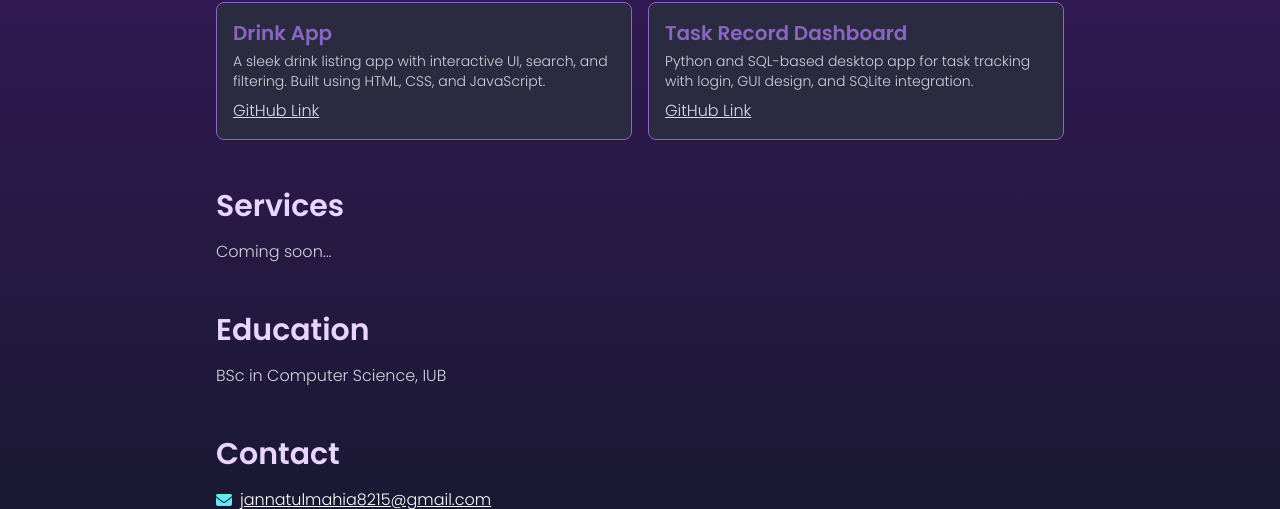
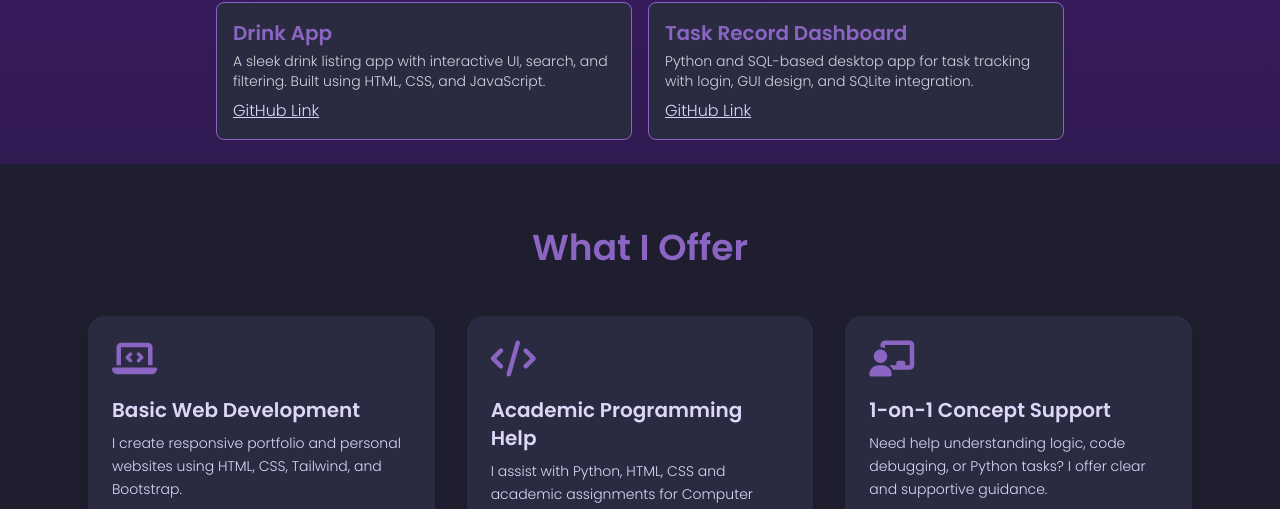
Before and after one commit to jannatulmahia20/My-Portfolio, a plain HTML site: page index.html in a window 1280 px wide. Shown: the part 890-1399 px from the top of the page. Drawn offline with nearby package versions, Linux system fonts and the light colour scheme.

Commit message:
updated services

```diff
--- a/index.html
+++ b/index.html
@@ -8,6 +8,8 @@
   <link rel="preconnect" href="https://fonts.googleapis.com" />
   <link href="https://fonts.googleapis.com/css2?family=Poppins:wght@300;600&display=swap" rel="stylesheet" />
   <link rel="stylesheet" href="https://cdnjs.cloudflare.com/ajax/libs/font-awesome/6.5.0/css/all.min.css">
+  <link rel="stylesheet" href="https://unpkg.com/aos@next/dist/aos.css" />
+
 
   <style>
     body {
@@ -19,7 +21,9 @@
 
   </style>
 </head>
+
 <body class="bg-gradient-to-b from-purple-900 to-gray-900 text-white">
+
 
   <!-- Navigation Bar -->
 <nav class="bg-[#1e1e2f] shadow-md sticky top-0 z-20">
@@ -54,7 +58,10 @@
   <a href="#services" class="block w-full text-left hover:text-[#8a65c2] transition">Services</a>
   <a href="#education" class="block w-full text-left hover:text-[#8a65c2] transition">Education</a>
 </div>
-
+<!--  Hamburger Menu Button for Mobile -->
+<button id="menu-btn" class="md:hidden text-[#dcd6f7] focus:outline-none">
+  <i class="fas fa-bars text-2xl"></i>
+</button>
 
     </div>
   </div>
@@ -67,6 +74,7 @@
     mobileMenu.classList.toggle('hidden');
   });
 </script>
+
 
 
   <!-- Header -->
@@ -89,8 +97,10 @@
 
   <!-- Skills -->
   <section id="skills" class="p-6 max-w-4xl mx-auto">
-    <h2 class="text-3xl font-semibold text-purple-200 mb-4">Skills</h2>
+    <h2 class="text-3xl font-semibold text-purple-200 mb-4"> My Skills</h2>
+
     <div class="grid grid-cols-2 md:grid-cols-3 gap-4 text-gray-300">
+
       <span class="bg-purple-800 rounded px-3 py-2 text-center shadow">HTML5</span>
       <span class="bg-purple-800 rounded px-3 py-2 text-center shadow">Tailwind CSS</span>
       <span class="bg-purple-800 rounded px-3 py-2 text-center shadow">JavaScript (basic)</span>
@@ -145,16 +155,54 @@
 </section>
 
 
-  <!-- Services -->
-  <section id="services" class="p-6 max-w-4xl mx-auto">
-    <h2 class="text-3xl font-semibold text-purple-200 mb-4">Services</h2>
-    <p class="text-gray-300">Coming soon...</p>
-  </section>
+  <!-- Services Section -->
+<section id="services" class="py-16 bg-[#1e1e2f] text-[#dcd6f7]">
+  <div class="max-w-6xl mx-auto px-6">
+    <h2 class="text-4xl font-bold text-center mb-12 text-[#8a65c2]">What I Offer</h2>
+    <div class="grid gap-8 md:grid-cols-3">
+
+      <!-- Service 1 -->
+      <div class="bg-[#2a2a40] p-6 rounded-2xl shadow-lg hover:scale-105 transform transition">
+        <div class="text-4xl mb-4 text-[#8a65c2]">
+          <i class="fas fa-laptop-code"></i>
+        </div>
+        <h3 class="text-xl font-semibold mb-2">Basic Web Development</h3>
+        <p class="text-sm leading-relaxed">
+          I create responsive portfolio and personal websites using HTML, CSS, Tailwind, and Bootstrap.
+        </p>
+      </div>
+
+      <!-- Service 2 -->
+      <div class="bg-[#2a2a40] p-6 rounded-2xl shadow-lg hover:scale-105 transform transition">
+        <div class="text-4xl mb-4 text-[#8a65c2]">
+          <i class="fas fa-code"></i>
+        </div>
+        <h3 class="text-xl font-semibold mb-2">Academic Programming Help</h3>
+        <p class="text-sm leading-relaxed">
+          I assist with Python, HTML, CSS and academic assignments for Computer Science and Engineering students.
+        </p>
+      </div>
+
+      <!-- Service 3 -->
+      <div class="bg-[#2a2a40] p-6 rounded-2xl shadow-lg hover:scale-105 transform transition">
+        <div class="text-4xl mb-4 text-[#8a65c2]">
+          <i class="fas fa-chalkboard-teacher"></i>
+        </div>
+        <h3 class="text-xl font-semibold mb-2">1-on-1 Concept Support</h3>
+        <p class="text-sm leading-relaxed">
+          Need help understanding logic, code debugging, or Python tasks? I offer clear and supportive guidance.
+        </p>
+      </div>
+
+    </div>
+  </div>
+</section>
+
 
   <!-- Education -->
   <section id="education" class="p-6 max-w-4xl mx-auto">
     <h2 class="text-3xl font-semibold text-purple-200 mb-4">Education</h2>
-    <p class="text-gray-300">BSc in Computer Science, IUB</p>
+    <p class="text-gray-300">BSc in Computer Science And Engineering, IUB</p>
   </section>
 
   <!-- Contact -->
@@ -176,5 +224,11 @@
   <footer class="text-center text-sm p-4 bg-purple-900 text-purple-300">
     © 2025 Jannatul Mahia. All rights reserved.
   </footer>
+
+  <script src="https://unpkg.com/aos@next/dist/aos.js"></script>
+<script>
+  AOS.init();
+</script>
+
 </body>
 </html>
```
